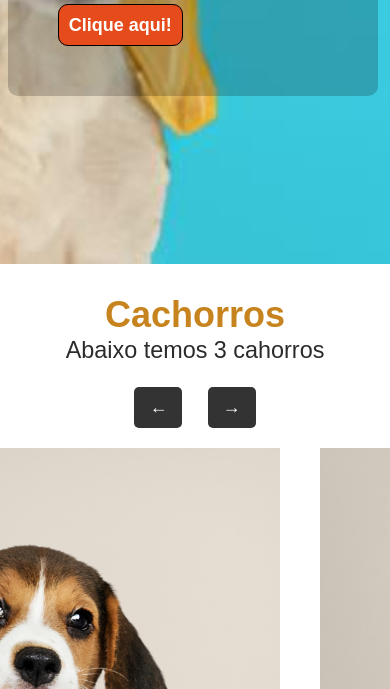
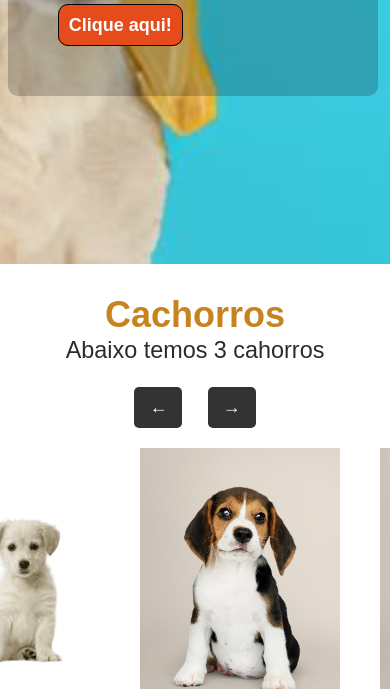
Before and after one commit to LayanGabriel/SiteVeterinario, a plain HTML site: page index.html in a window 390 px wide. Shown: the part 411-1100 px from the top of the page. Drawn offline with Linux system fonts and the light colour scheme; files whose address does not match are found by name.

Commit message:
alkteração de css

```diff
--- a/assets/css/style.css
+++ b/assets/css/style.css
@@ -373,5 +373,8 @@ div#contato {
     #sobre div{
         width: 100%;
     }
+    #cards img {
+    width: 200px;
+    }
 
 }
```
